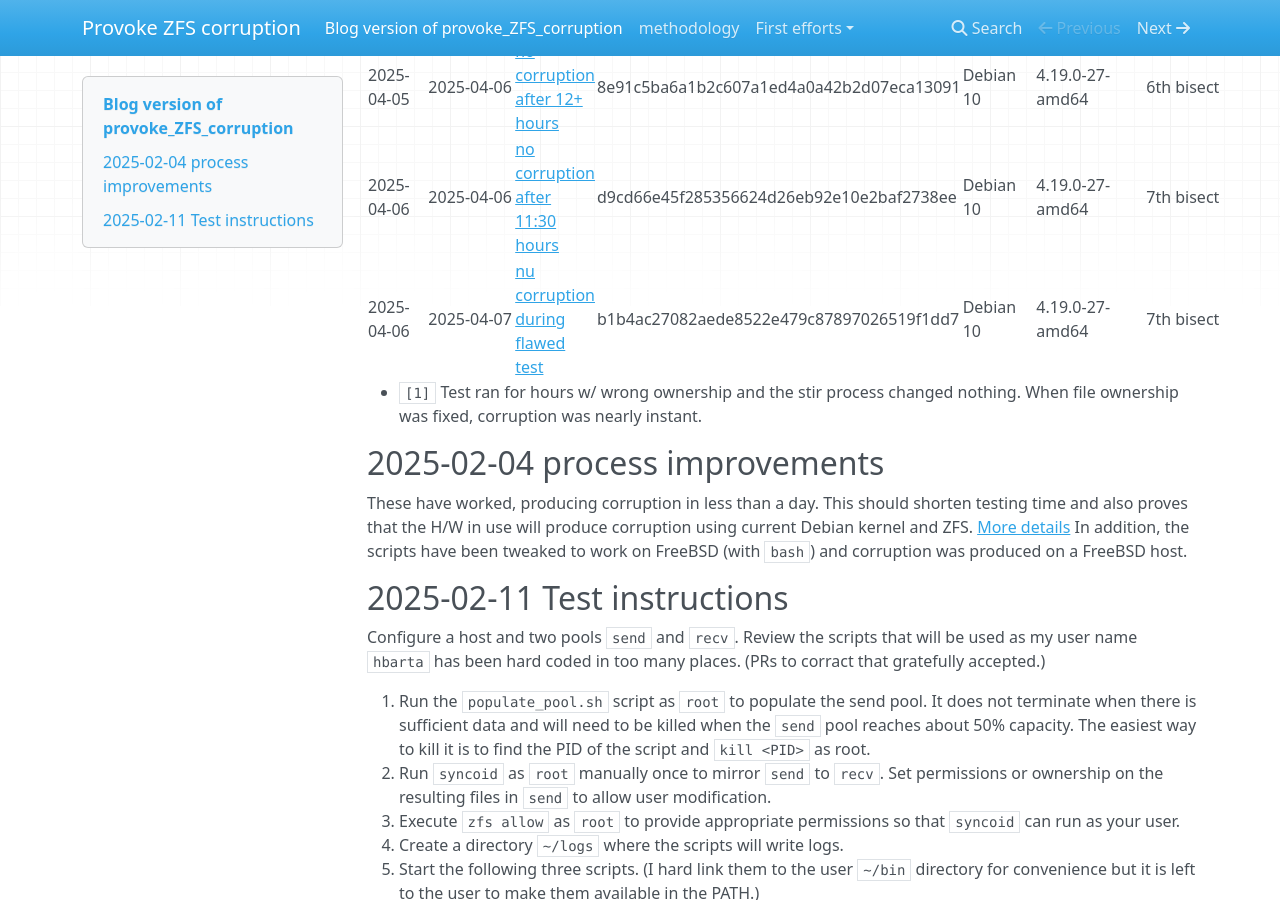
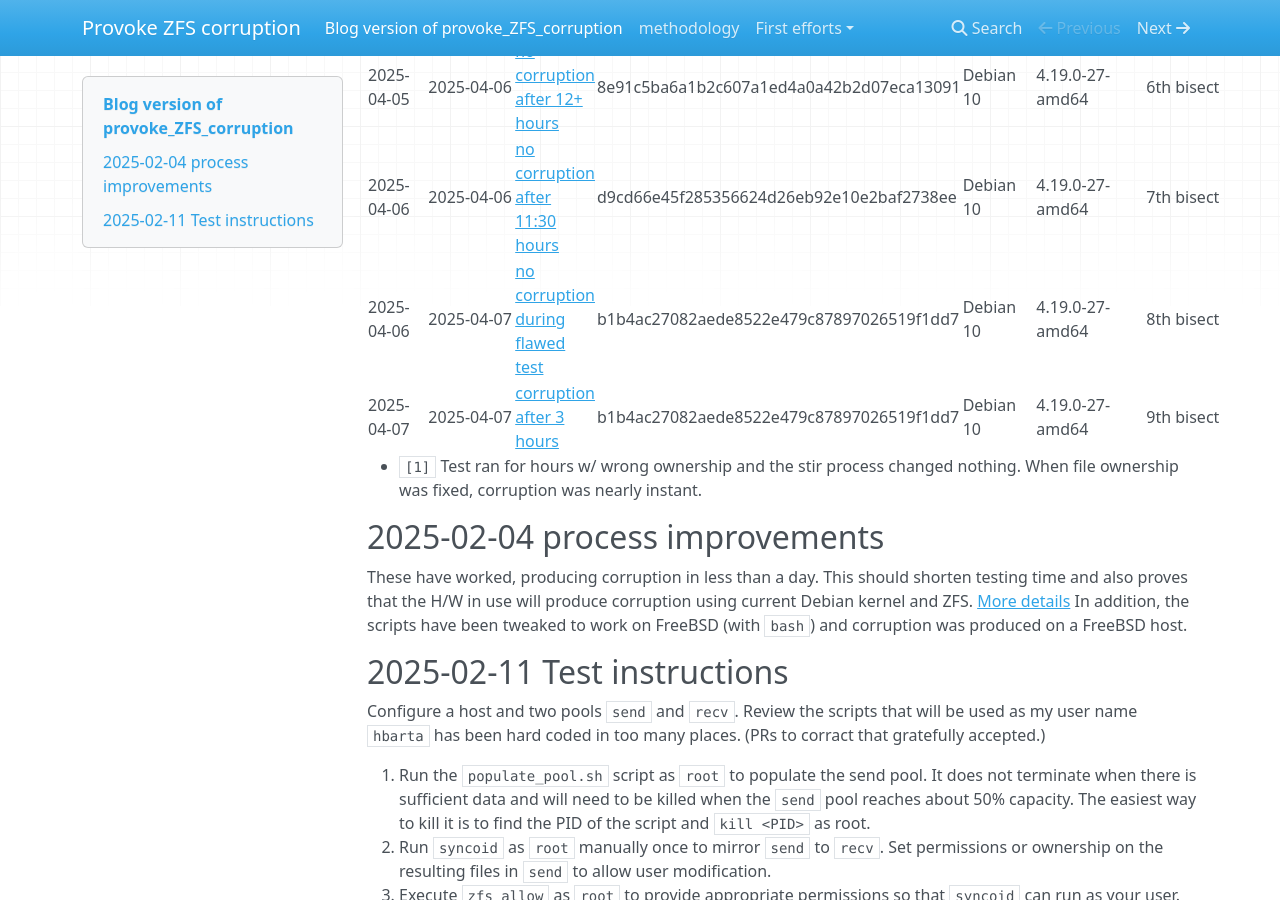
Before and after one commit to HankB/provoke_ZFS_corruption, an MkDocs documentation site: the page built from docs/index.md, in a window 1280 px wide and 900 px high, scrolled down 1678 px. Built offline with MkDocs 1.6.1, drawn with Linux system fonts in a browser that asks for light colours; nearby versions of some CDN libraries.

Commit message:
9th bisect

```diff
--- a/docs/index.md
+++ b/docs/index.md
@@ -29,7 +29,8 @@
 |2025-04-05|2025-04-05|[corruption after 3+ hours](./tests/2025-04-05_Linux_Buster_4.19_bisect_0.8.6_2.0.0_bisect_05/results.md)|a64f8276c7c2e121f438866d2f91ddff22031e7f|Debian 10|4.19.0-27-amd64|5th bisect |
 |2025-04-05|2025-04-06|[no corruption after 12+ hours](./tests/2025-04-05_Linux_Buster_4.19_bisect_0.8.6_2.0.0_bisect_06/results.md)|8e91c5ba6a1b2c607a1ed4a0a42b2d07eca13091|Debian 10|4.19.0-27-amd64|6th bisect|
 |2025-04-06|2025-04-06|[no corruption after 11:30 hours](./tests/2025-04-06_Linux_Buster_4.19_bisect_0.8.6_2.0.0_bisect_07/results.md)|d9cd66e45f285356624d26eb92e10e2baf2738ee|Debian 10|4.19.0-27-amd64|7th bisect |
-|2025-04-06|2025-04-07|[nu corruption during flawed test](./tests/2025-04-06_Linux_Buster_4.19_bisect_0.8.6_2.0.0_bisect_08/results.md)|b1b4ac27082aede8522e479c87897026519f1dd7|Debian 10|4.19.0-27-amd64|7th bisect|
+|2025-04-06|2025-04-07|[no corruption during flawed test](./tests/2025-04-06_Linux_Buster_4.19_bisect_0.8.6_2.0.0_bisect_08/results.md)|b1b4ac27082aede8522e479c87897026519f1dd7|Debian 10|4.19.0-27-amd64|8th bisect|
+|2025-04-07|2025-04-07|[corruption after 3 hours](./tests/2025-04-07_Linux_Buster_4.19_bisect_0.8.6_2.0.0_bisect_09/results.md)|b1b4ac27082aede8522e479c87897026519f1dd7|Debian 10|4.19.0-27-amd64|9th bisect|
 
 * `[1]` Test ran for hours w/ wrong ownership and the stir process changed nothing. When file ownership was fixed, corruption was nearly instant.
 
```
Also changed, not shown: 3 other files.
